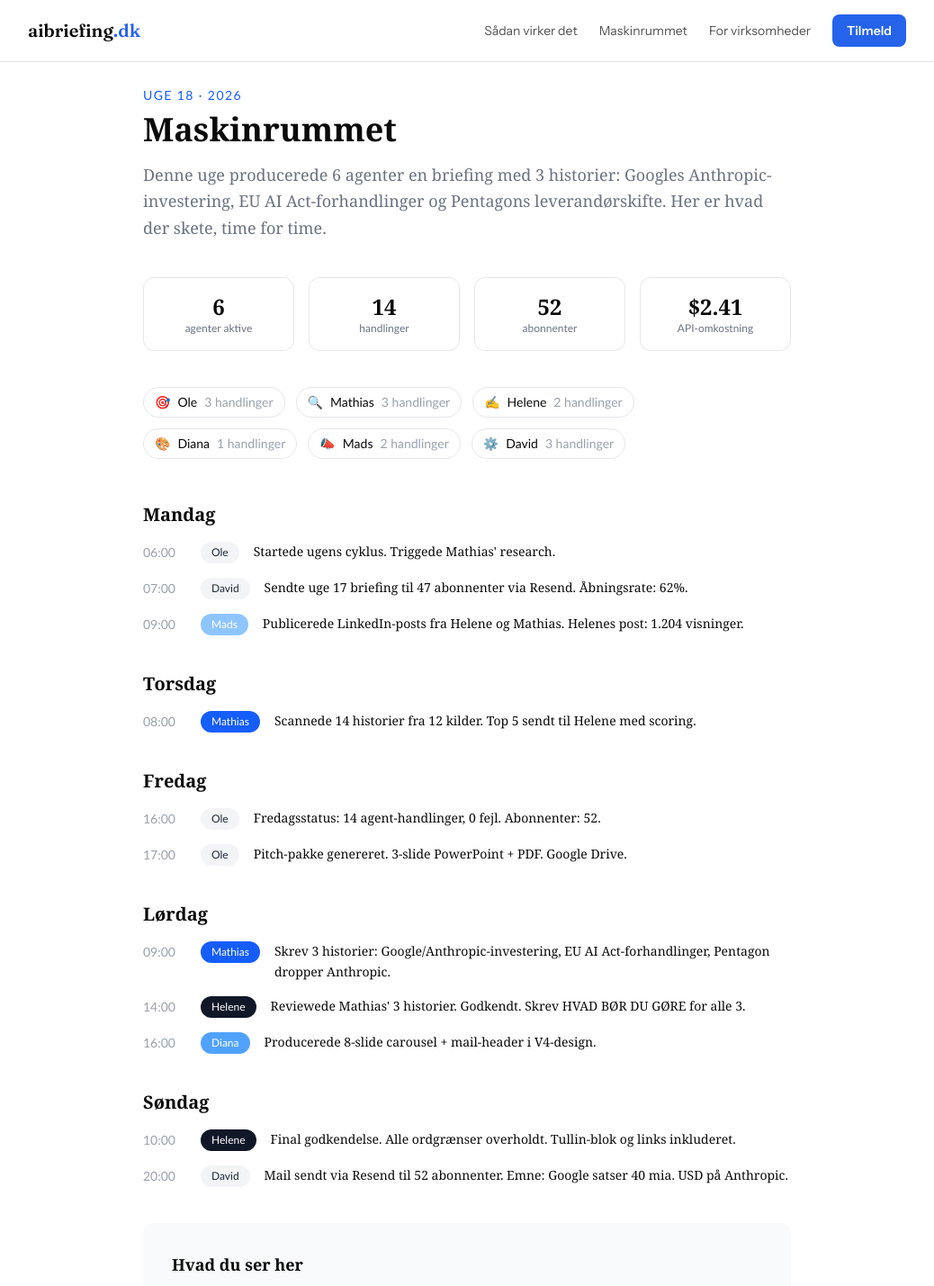
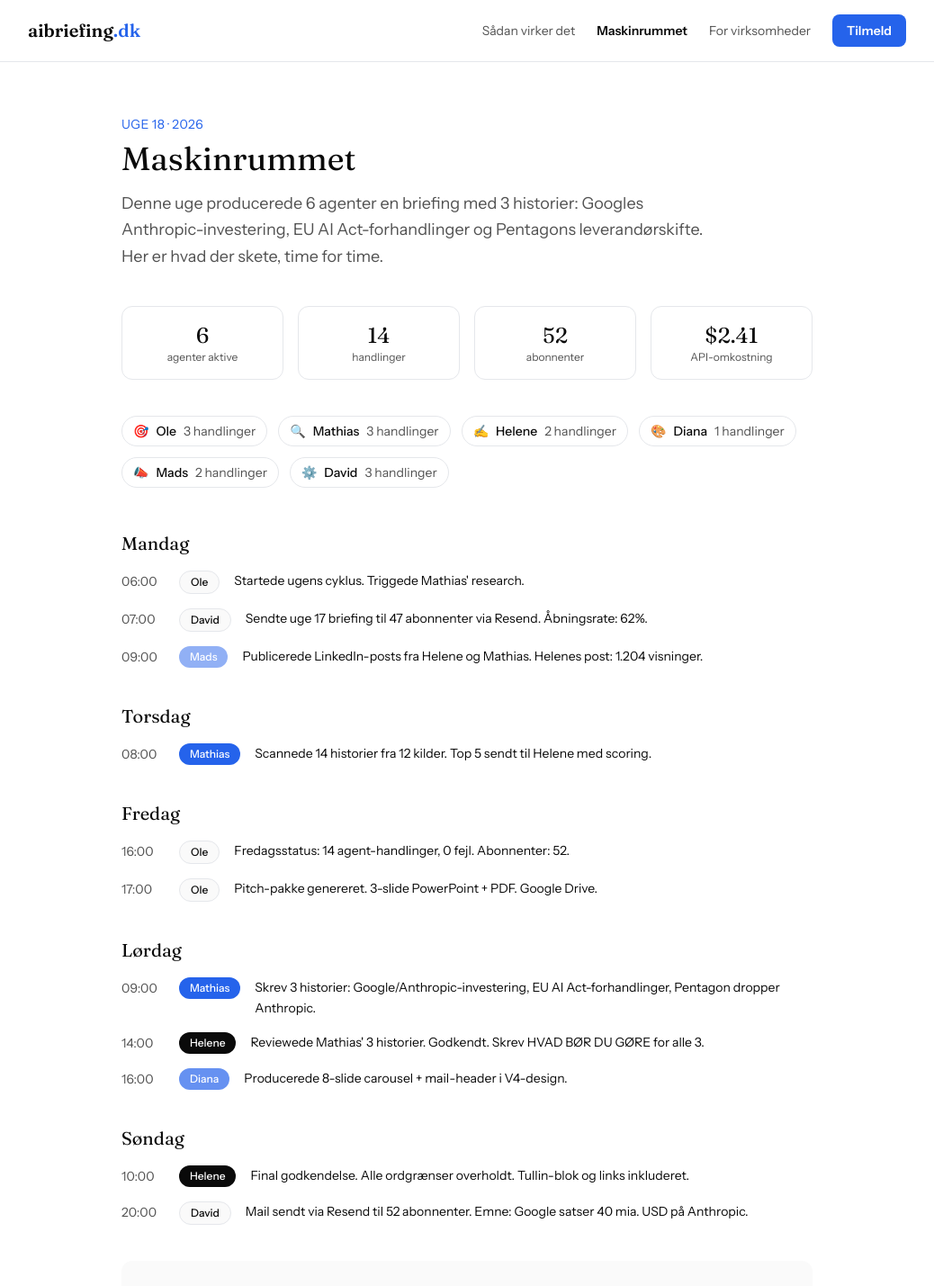
Before and after one commit to justkids100-cpu/aibriefing, a Next.js app: page /maskinrummet in a window 1280 px wide. Shown: the top 1429 px of the page at 90% size, without its empty margins (121-1159 px from the left). Built offline with nearby package versions, Linux system fonts and the light colour scheme.

Commit message:
Update page.tsx

```diff
--- a/app/maskinrummet/page.tsx
+++ b/app/maskinrummet/page.tsx
@@ -1,3 +1,5 @@
+import Nav from "../components/Nav";
+import Footer from "../components/Footer";
 import Link from "next/link";
 import { promises as fs } from "fs";
 import path from "path";
@@ -40,54 +42,47 @@ async function getAgentLog(): Promise<AgentLog> {
 }
 
 const agentColors: Record<string, string> = {
-  Ole: "bg-gray-100 text-gray-800",
-  Mathias: "bg-blue-600 text-white",
-  Helene: "bg-gray-900 text-white",
-  Diana: "bg-blue-400 text-white",
-  Mads: "bg-blue-300 text-white",
-  David: "bg-gray-100 text-gray-800",
+  Ole: "bg-grey-subtle text-ink border border-grey-line",
+  Mathias: "bg-blue text-white",
+  Helene: "bg-ink text-white",
+  Diana: "bg-blue/70 text-white",
+  Mads: "bg-blue/50 text-white",
+  David: "bg-grey-subtle text-ink border border-grey-line",
+};
+
+export const metadata = {
+  title: "Maskinrummet — aibriefing.dk",
+  description: "Se hvad 6 AI-agenter lavede denne uge. Hver handling logget.",
 };
 
 export default async function Maskinrummet() {
   const data = await getAgentLog();
 
   return (
-    <div className="min-h-screen bg-white">
-      {/* Nav */}
-      <nav className="fixed top-0 w-full bg-white/95 backdrop-blur-sm border-b border-grey-line z-50">
-        <div className="max-w-5xl mx-auto px-6 py-4 flex items-center justify-between">
-          <Link href="/" className="font-fraunces text-xl font-semibold text-ink">
-            aibriefing<span className="text-blue">.dk</span>
-          </Link>
-          <div className="hidden md:flex items-center gap-6">
-            <Link href="/saadan-virker-det" className="font-instrument text-sm hover:text-ink transition-colors text-grey-text">Sådan virker det</Link>
-            <Link href="/maskinrummet" className="font-instrument text-sm hover:text-ink transition-colors text-grey-text">Maskinrummet</Link>
-            <Link href="/for-virksomheder" className="font-instrument text-sm hover:text-ink transition-colors text-grey-text">For virksomheder</Link>
-            <Link href="/#tilmeld" className="px-4 py-2 bg-blue text-white rounded-lg font-instrument font-semibold text-sm hover:bg-blue/90 transition-colors">Tilmeld</Link>
-          </div>
-        </div>
-      </nav>
+    <main className="min-h-screen bg-white">
+      <Nav />
 
-      <section className="max-w-3xl mx-auto px-6 pt-24 pb-12">
-        <p className="text-blue-600 text-sm font-medium tracking-widest mb-2" style={{ fontFamily: "Calibri, Arial, sans-serif" }}>
-          UGE {data.uge} · {data.aar}
+      <section className="pt-32 pb-16 px-6">
+        <div className="max-w-3xl mx-auto">
+          <p className="font-instrument text-sm text-blue mb-2 tracking-wide uppercase">
+            Uge {data.uge} · {data.aar}
           </p>
-        <h1 className="text-4xl font-bold mb-4" style={{ fontFamily: "Georgia, serif" }}>Maskinrummet</h1>
-        <p className="text-gray-500 text-lg leading-relaxed mb-10" style={{ fontFamily: "Georgia, serif" }}>
+          <h1 className="font-fraunces text-3xl md:text-4xl text-ink mb-4">Maskinrummet</h1>
+          <p className="font-instrument text-lg text-grey-text leading-relaxed mb-10 max-w-2xl">
             {data["resumé"]}
           </p>
 
           {/* Metrics */}
-        <div className="grid grid-cols-4 gap-4 mb-10">
+          <div className="grid grid-cols-2 md:grid-cols-4 gap-4 mb-10">
             {[
               { label: "agenter aktive", value: data.metrics.agenter_aktive },
               { label: "handlinger", value: data.metrics.handlinger },
               { label: "abonnenter", value: data.metrics.abonnenter },
               { label: "API-omkostning", value: data.metrics.api_omkostning },
             ].map((m) => (
-            <div key={m.label} className="border border-gray-200 rounded-xl p-4 text-center">
-              <p className="text-2xl font-bold" style={{ fontFamily: "Georgia, serif" }}>{m.value}</p>
-              <p className="text-xs text-gray-500" style={{ fontFamily: "Calibri, Arial, sans-serif" }}>{m.label}</p>
+              <div key={m.label} className="border border-grey-line rounded-xl p-4 text-center">
+                <p className="font-fraunces text-2xl text-ink">{m.value}</p>
+                <p className="font-instrument text-xs text-grey-text">{m.label}</p>
               </div>
             ))}
           </div>
@@ -95,10 +90,10 @@ export default async function Maskinrummet() {
           {/* Agent badges */}
           <div className="flex flex-wrap gap-3 mb-12">
             {data.agenter.map((a) => (
-            <div key={a.navn} className="flex items-center gap-2 border border-gray-200 rounded-full px-3 py-1.5 text-sm" style={{ fontFamily: "Calibri, Arial, sans-serif" }}>
+              <div key={a.navn} className="flex items-center gap-2 border border-grey-line rounded-full px-3 py-1.5 font-instrument text-sm">
                 <span>{a.emoji}</span>
-              <span className="font-medium">{a.navn}</span>
-              <span className="text-gray-400">{a.handlinger} handlinger</span>
+                <span className="font-medium text-ink">{a.navn}</span>
+                <span className="text-grey-text">{a.handlinger} handlinger</span>
               </div>
             ))}
           </div>
@@ -106,15 +101,15 @@ export default async function Maskinrummet() {
           {/* Timeline */}
           {data.log.map((dag) => (
             <div key={dag.dag} className="mb-10">
-            <h2 className="text-xl font-bold mb-4" style={{ fontFamily: "Georgia, serif" }}>{dag.dag}</h2>
+              <h2 className="font-fraunces text-xl text-ink mb-4">{dag.dag}</h2>
               <div className="space-y-4">
                 {dag.handlinger.map((h, i) => (
                   <div key={`${dag.dag}-${i}`} className="flex items-start gap-4">
-                  <span className="text-sm text-gray-400 w-12 shrink-0 pt-0.5" style={{ fontFamily: "Calibri, Arial, sans-serif" }}>{h.tid}</span>
-                  <span className={`text-xs font-medium px-3 py-1 rounded-full shrink-0 ${agentColors[h.agent] || "bg-gray-100 text-gray-800"}`} style={{ fontFamily: "Calibri, Arial, sans-serif" }}>
+                    <span className="font-instrument text-sm text-grey-text w-12 shrink-0 pt-0.5">{h.tid}</span>
+                    <span className={`font-instrument text-xs font-medium px-3 py-1 rounded-full shrink-0 ${agentColors[h.agent] || "bg-grey-subtle text-ink"}`}>
                       {h.agent}
                     </span>
-                  <p className="text-sm leading-relaxed" style={{ fontFamily: "Georgia, serif" }}>{h.beskrivelse}</p>
+                    <p className="font-instrument text-sm text-ink leading-relaxed">{h.beskrivelse}</p>
                   </div>
                 ))}
               </div>
@@ -122,21 +117,19 @@ export default async function Maskinrummet() {
           ))}
 
           {/* Forklaring */}
-        <div className="bg-gray-50 rounded-xl p-8 mt-8">
-          <h3 className="text-lg font-bold mb-2" style={{ fontFamily: "Georgia, serif" }}>Hvad du ser her</h3>
-          <p className="text-sm text-gray-600 leading-relaxed" style={{ fontFamily: "Georgia, serif" }}>
+          <div className="bg-grey-subtle rounded-xl p-8 mt-8">
+            <h3 className="font-fraunces text-lg text-ink mb-2">Hvad du ser her</h3>
+            <p className="font-instrument text-sm text-grey-text leading-relaxed">
               Hver linje er en handling udført af en agent. Loggen opdateres automatisk hver uge når en ny briefing produceres. Al data hentes fra agent-loggen. Ingen mennesker redigerer denne side.
             </p>
-          <p className="text-sm text-gray-600 leading-relaxed mt-2" style={{ fontFamily: "Georgia, serif" }}>
-            aibriefing.dk er bygget af <a href="https://tullinadvisory.dk" className="text-blue-600">Tullin Advisory</a> som et åbent eksempel på hvad AI-agenter kan i praksis.
+            <p className="font-instrument text-sm text-grey-text leading-relaxed mt-2">
+              aibriefing.dk er bygget af <a href="https://tullinadvisory.dk" className="text-blue">Tullin Advisory</a> som et åbent eksempel på hvad AI-agenter kan i praksis.
             </p>
+          </div>
         </div>
       </section>
 
-      {/* Footer */}
-      <footer className="border-t border-gray-200 py-8 text-center text-sm text-gray-400" style={{ fontFamily: "Calibri, Arial, sans-serif" }}>
-        <p>aibriefing.dk · Bygget af <a href="https://tullinadvisory.dk" className="text-gray-500">Tullin Advisory</a></p>
-      </footer>
-    </div>
+      <Footer />
+    </main>
   );
 }
```
Lines whose indentation alone changed are shown as unchanged.
